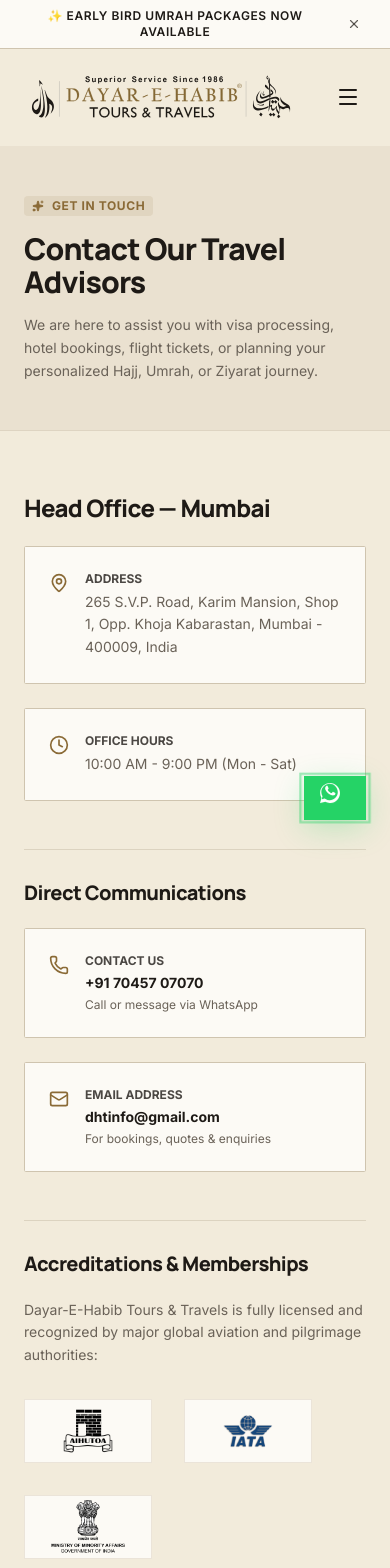
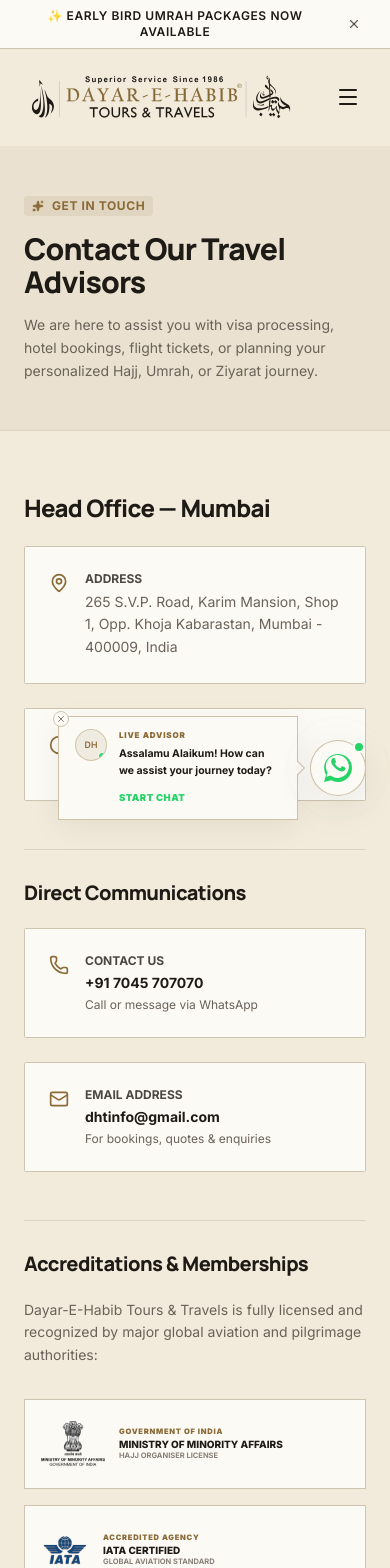
Before and after one commit to shafinmahida/dayar-e-habib-platform-v2, a Next.js app: page /contact in a window 390 px wide. Shown: the top 1568 px of the page. Built offline with nearby package versions, Linux system fonts and the light colour scheme; a web font is replaced by a local one.

Commit message:
feat: restructure accreditation logos, update Hajj itineraries and FAQs from 2024 doc, format phone formats formally, and add WhatsApp bot floating bubble

```diff
--- a/app/contact/page.tsx
+++ b/app/contact/page.tsx
@@ -117,15 +117,56 @@
               <p className="text-sm leading-relaxed text-muted-foreground">
                 Dayar-E-Habib Tours & Travels is fully licensed and recognized by major global aviation and pilgrimage authorities:
               </p>
-              <div className="flex flex-wrap items-center gap-8 pt-2">
-                <div className="relative h-16 w-32 bg-[#FCFAF5] p-2 border border-border/40 hover:border-accent/30 transition-all duration-300">
-                  <Image src="/aihutoa-logo.png" alt="AIHUTOA Member Logo" fill className="object-contain p-1" />
+              <div className="grid gap-4 sm:grid-cols-3 pt-2">
+                {/* Ministry of Minority Affairs (India) */}
+                <div className="flex items-center gap-3.5 bg-card border border-border p-4 hover:border-accent/40 transition-all duration-300">
+                  <div className="relative h-14 w-16 shrink-0">
+                    <Image
+                      src="/minority-affairs-logo.png"
+                      alt="Ministry of Minority Affairs Government of India Logo"
+                      fill
+                      className="object-contain"
+                    />
+                  </div>
+                  <div className="space-y-0.5">
+                    <div className="text-[7.5px] font-black tracking-widest text-accent uppercase leading-none">Government of India</div>
+                    <div className="text-[10px] font-extrabold text-foreground uppercase leading-tight">Ministry of Minority Affairs</div>
+                    <div className="text-[7.5px] font-bold text-muted-foreground/80 uppercase leading-none">Hajj Organiser License</div>
+                  </div>
                 </div>
-                <div className="relative h-16 w-32 bg-[#FCFAF5] p-2 border border-border/40 hover:border-accent/30 transition-all duration-300">
-                  <Image src="/iata-logo.png" alt="IATA Certified Logo" fill className="object-contain p-1" />
+
+                {/* IATA Certified */}
+                <div className="flex items-center gap-3.5 bg-card border border-border p-4 hover:border-accent/40 transition-all duration-300">
+                  <div className="relative h-14 w-12 shrink-0">
+                    <Image
+                      src="/iata-logo.png"
+                      alt="IATA Certified Logo"
+                      fill
+                      className="object-contain"
+                    />
+                  </div>
+                  <div className="space-y-0.5">
+                    <div className="text-[7.5px] font-black tracking-widest text-accent uppercase leading-none">Accredited Agency</div>
+                    <div className="text-[10px] font-extrabold text-foreground uppercase leading-tight">IATA Certified</div>
+                    <div className="text-[7.5px] font-bold text-muted-foreground/80 uppercase leading-none">Global Aviation Standard</div>
+                  </div>
                 </div>
-                <div className="relative h-16 w-32 bg-[#FCFAF5] p-2 border border-border/40 hover:border-accent/30 transition-all duration-300">
-                  <Image src="/minority-affairs-logo.png" alt="Ministry of Minority Affairs Government of India Logo" fill className="object-contain p-1" />
+
+                {/* AIHUTOA Member */}
+                <div className="flex items-center gap-3.5 bg-card border border-border p-4 hover:border-accent/40 transition-all duration-300">
+                  <div className="relative h-14 w-12 shrink-0">
+                    <Image
+                      src="/aihutoa-logo.png"
+                      alt="AIHUTOA Member Logo"
+                      fill
+                      className="object-contain"
+                    />
+                  </div>
+                  <div className="space-y-0.5">
+                    <div className="text-[7.5px] font-black tracking-widest text-accent uppercase leading-none">Registered Association</div>
+                    <div className="text-[10px] font-extrabold text-foreground uppercase leading-tight">AIHUTOA Member</div>
+                    <div className="text-[7.5px] font-bold text-muted-foreground/80 uppercase leading-none">National Pilgrimage Body</div>
+                  </div>
                 </div>
               </div>
             </div>
--- a/components/layout/WhatsAppFloat.tsx
+++ b/components/layout/WhatsAppFloat.tsx
@@ -2,47 +2,104 @@
 
 import { useEffect, useState } from "react";
 import { cn } from "@/lib/utils";
+import { X } from "lucide-react";
 
 export function WhatsAppFloat() {
   const [visible, setVisible] = useState(false);
+  const [showTooltip, setShowTooltip] = useState(false);
 
   useEffect(() => {
-    // Show button after scroll or a short delay
-    const timer = setTimeout(() => {
+    // Show widget after 1.5 seconds
+    const widgetTimer = setTimeout(() => {
       setVisible(true);
-    }, 1000);
-    return () => clearTimeout(timer);
+    }, 1500);
+
+    // Show tooltip message after 3.5 seconds
+    const tooltipTimer = setTimeout(() => {
+      setShowTooltip(true);
+    }, 3500);
+
+    return () => {
+      clearTimeout(widgetTimer);
+      clearTimeout(tooltipTimer);
+    };
   }, []);
 
   const waUrl = "https://wa.me/917045707070?text=Assalamu%20Alaikum%20Dayar-E-Habib,%20I%20would%20like%20to%20inquire%20about%20your%20upcoming%20pilgrimage%20packages.";
 
   return (
+    <div
+      className={cn(
+        "fixed bottom-6 right-6 z-50 flex items-center gap-3 transition-all duration-500",
+        visible ? "opacity-100 translate-y-0 scale-100" : "opacity-0 translate-y-6 scale-95 pointer-events-none"
+      )}
+    >
+      {/* Live Chat Tooltip Message Balloon */}
+      {showTooltip && (
+        <div
+          className={cn(
+            "relative bg-[#FCFAF5] border border-accent/40 px-4 py-3 shadow-[0_8px_30px_rgba(0,0,0,0.06)] flex items-start gap-3 max-w-[240px] sm:max-w-xs animate-in fade-in slide-in-from-right-4 duration-500 rounded-none",
+            "after:absolute after:-right-[6px] after:top-1/2 after:-translate-y-1/2 after:w-2.5 after:h-2.5 after:bg-[#FCFAF5] after:border-r after:border-t after:border-accent/40 after:rotate-45"
+          )}
+        >
+          {/* Close button for tooltip */}
+          <button
+            onClick={() => setShowTooltip(false)}
+            className="absolute -top-1.5 -left-1.5 size-4 bg-[#FCFAF5] hover:bg-accent hover:text-white flex items-center justify-center rounded-full text-muted-foreground transition-colors border border-border"
+            aria-label="Close message"
+          >
+            <X className="size-2.5" />
+          </button>
+
+          {/* Mini Avatar / Live Indicator */}
+          <div className="relative size-8 shrink-0 rounded-full bg-accent/10 border border-accent/30 flex items-center justify-center overflow-hidden">
+            {/* Pulsating live dot */}
+            <span className="absolute bottom-0 right-0 size-2 bg-[#25D366] rounded-full border border-[#FCFAF5] animate-ping" />
+            <span className="absolute bottom-0 right-0 size-2 bg-[#25D366] rounded-full border border-[#FCFAF5]" />
+            <span className="font-serif text-[9px] font-bold text-accent">DH</span>
+          </div>
+
+          <div className="space-y-1 text-left">
+            <p className="text-[8px] font-black uppercase tracking-widest text-accent">Live Advisor</p>
+            <p className="text-[10.5px] font-bold text-foreground leading-relaxed">
+              Assalamu Alaikum! How can we assist your journey today?
+            </p>
             <a
               href={waUrl}
               target="_blank"
               rel="noopener noreferrer"
-      className={cn(
-        "fixed bottom-6 right-6 z-50 flex items-center gap-2.5 bg-[#25D366] text-white px-4 py-3 rounded-none shadow-[0_8px_30px_rgba(37,211,102,0.25)] hover:bg-[#20ba5a] active:scale-95 transition-all duration-500 group select-none focus-visible:outline-none",
-        visible ? "opacity-100 translate-y-0 scale-100" : "opacity-0 translate-y-4 scale-90 pointer-events-none"
+              className="inline-block text-[9.5px] font-black uppercase tracking-wider text-[#25D366] hover:text-[#20ba5a] pt-1"
+            >
+              Start Chat
+            </a>
+          </div>
+        </div>
       )}
+
+      {/* Main Pulse Action Floating Button */}
+      <a
+        href={waUrl}
+        target="_blank"
+        rel="noopener noreferrer"
+        className="relative flex size-14 items-center justify-center rounded-full bg-[#FCFAF5] border border-accent/40 shadow-[0_12px_40px_rgba(0,0,0,0.08)] hover:scale-105 active:scale-95 transition-all duration-300 group"
+        aria-label="Contact us on WhatsApp"
       >
-      {/* CSS Pulse Ring */}
-      <span className="absolute inset-0 rounded-none border-2 border-[#25D366] animate-[ping_2s_infinite] opacity-50 z-0 pointer-events-none" />
+        {/* Pulsating Ring */}
+        <span className="absolute inset-0 rounded-full border border-[#25D366]/40 animate-[ping_2.5s_infinite] opacity-60 pointer-events-none" />
 
-      {/* Custom WhatsApp Icon SVG */}
+        {/* Live Notification green dot */}
+        <span className="absolute top-0 right-0 size-3 bg-[#25D366] rounded-full border-2 border-[#FCFAF5]" />
+
+        {/* Custom Green WhatsApp Icon inside the brand container */}
         <svg
           viewBox="0 0 24 24"
-        fill="currentColor"
-        className="size-5 shrink-0 relative z-10 animate-bounce"
-        style={{ animationDuration: "3s" }}
+          fill="#25D366"
+          className="size-7 shrink-0 transition-transform duration-300 group-hover:scale-105"
           aria-hidden="true"
         >
           <path d="M.057 24l1.687-6.163c-1.041-1.804-1.588-3.849-1.587-5.946C.06 5.348 5.397.01 12.008.01c3.202.001 6.212 1.246 8.477 3.514 2.266 2.268 3.507 5.28 3.505 8.484-.004 6.657-5.34 11.997-11.953 11.997-2.005-.001-3.973-.502-5.739-1.456L0 24zm6.59-4.846c1.6.95 3.188 1.449 4.825 1.451 5.436 0 9.859-4.42 9.863-9.864.002-2.637-1.023-5.116-2.887-6.981C16.578 1.895 14.103.872 11.474.872c-5.441 0-9.865 4.422-9.868 9.866-.001 1.802.489 3.562 1.418 5.116l-.995 3.637 3.733-.979zm11.233-7.558c-.305-.153-1.805-.89-2.083-.99-.278-.102-.48-.153-.682.153-.201.304-.778 1.012-.953 1.214-.176.203-.351.229-.656.077-.305-.152-1.288-.475-2.454-1.516-.908-.81-1.52-1.81-1.698-2.115-.178-.305-.019-.47.133-.621.137-.137.305-.355.457-.532.152-.178.203-.305.305-.51.101-.203.05-.381-.025-.533-.076-.152-.682-1.644-.934-2.253-.245-.595-.494-.514-.682-.524-.175-.01-.376-.011-.577-.011-.202 0-.531.076-.809.381-.278.305-1.062 1.039-1.062 2.535 0 1.497 1.088 2.943 1.24 3.146.152.203 2.142 3.272 5.19 4.588.724.313 1.29.5 1.73.64.729.23 1.391.198 1.916.12.584-.087 1.805-.738 2.058-1.453.253-.715.253-1.327.177-1.453-.076-.127-.278-.203-.583-.356z" />
         </svg>
-
-      <span className="relative z-10 text-[9px] font-black uppercase tracking-[0.25em] max-w-0 overflow-hidden group-hover:max-w-xs transition-all duration-700 ease-in-out whitespace-nowrap">
-        Quick Inquiry
-      </span>
       </a>
+    </div>
   );
 }
--- a/components/sections/home/hero.tsx
+++ b/components/sections/home/hero.tsx
@@ -64,31 +64,62 @@
               </Link>
             </div>
 
-            {/* Accreditations & Memberships Logos */}
-            <div className="pt-8 border-t border-border/40 w-full flex flex-wrap items-center gap-8 opacity-90 select-none">
-              <div className="relative h-11 w-20">
+            {/* Accreditations & Memberships */}
+            <div className="pt-8 border-t border-border/40 w-full space-y-3">
+              <h4 className="text-[9px] font-black tracking-widest text-muted-foreground/60 uppercase select-none">
+                Accreditations & Memberships
+              </h4>
+              <div className="flex flex-wrap items-stretch gap-3 select-none">
+                {/* Ministry of Minority Affairs (India) */}
+                <div className="flex items-center gap-3 bg-card/15 border border-border/25 px-4 py-2.5 transition-all duration-300 hover:border-accent/35">
+                  <div className="relative h-12 w-14 shrink-0">
                     <Image
-                  src="/aihutoa-logo.png"
-                  alt="AIHUTOA Member"
+                      src="/minority-affairs-logo.png"
+                      alt="Ministry of Minority Affairs Logo"
                       fill
                       className="object-contain filter grayscale contrast-125 brightness-95 hover:grayscale-0 transition-all duration-300"
                     />
                   </div>
-              <div className="relative h-10 w-22">
+                  <div className="space-y-0.5">
+                    <div className="text-[7.5px] font-black tracking-widest text-accent uppercase leading-none">Government of India</div>
+                    <div className="text-[10px] font-extrabold text-foreground uppercase leading-tight">Ministry of Minority Affairs</div>
+                    <div className="text-[7.5px] font-bold text-muted-foreground/80 uppercase leading-none">Hajj Organiser License</div>
+                  </div>
+                </div>
+
+                {/* IATA Certified */}
+                <div className="flex items-center gap-3 bg-card/15 border border-border/25 px-4 py-2.5 transition-all duration-300 hover:border-accent/35">
+                  <div className="relative h-12 w-12 shrink-0">
                     <Image
                       src="/iata-logo.png"
-                  alt="IATA Certified"
+                      alt="IATA Certified Logo"
                       fill
                       className="object-contain filter grayscale hover:grayscale-0 transition-all duration-300"
                     />
                   </div>
-              <div className="relative h-12 w-28">
+                  <div className="space-y-0.5">
+                    <div className="text-[7.5px] font-black tracking-widest text-accent uppercase leading-none">Accredited Agency</div>
+                    <div className="text-[10px] font-extrabold text-foreground uppercase leading-tight">IATA Certified</div>
+                    <div className="text-[7.5px] font-bold text-muted-foreground/80 uppercase leading-none">Global Aviation Standard</div>
+                  </div>
+                </div>
+
+                {/* AIHUTOA Member */}
+                <div className="flex items-center gap-3 bg-card/15 border border-border/25 px-4 py-2.5 transition-all duration-300 hover:border-accent/35">
+                  <div className="relative h-12 w-12 shrink-0">
                     <Image
-                  src="/minority-affairs-logo.png"
-                  alt="Ministry of Minority Affairs"
+                      src="/aihutoa-logo.png"
+                      alt="AIHUTOA Member Logo"
                       fill
                       className="object-contain filter grayscale contrast-125 brightness-95 hover:grayscale-0 transition-all duration-300"
                     />
+                  </div>
+                  <div className="space-y-0.5">
+                    <div className="text-[7.5px] font-black tracking-widest text-accent uppercase leading-none">Registered Association</div>
+                    <div className="text-[10px] font-extrabold text-foreground uppercase leading-tight">AIHUTOA Member</div>
+                    <div className="text-[7.5px] font-bold text-muted-foreground/80 uppercase leading-none">National Pilgrimage Body</div>
+                  </div>
+                </div>
               </div>
             </div>
           </div>
--- a/constants/contact.ts
+++ b/constants/contact.ts
@@ -5,14 +5,14 @@
 }
 
 export const CONTACT_DATA = {
-  primaryPhone: "+91 70457 07070",
+  primaryPhone: "+91 7045 707070",
   primaryEmail: "dhtinfo@gmail.com",
   offices: [
     {
       slug: "mumbai-hq",
       name: "Head Office — Mumbai",
       address: "265 S.V.P. Road, Karim Mansion, Shop 1, Opp. Khoja Kabarastan, Mumbai - 400009, India",
-      phone: "+91 70457 07070",
+      phone: "+91 7045 707070",
       email: "dhtinfo@gmail.com",
       mapLink: null,
       workingHours: "10:00 AM - 9:00 PM (Mon - Sat)",
@@ -23,7 +23,7 @@
   specialists: {
     brand: {
       name: "Dayar-E-Habib",
-      phone: "+91 70457 07070",
+      phone: "+91 7045 707070",
       role: "General & WhatsApp Coordinator",
     },
     hajj: {
```
Also changed, not shown: app/tours/[slug]/page.tsx (+8 -3 lines), constants/packages.ts (+17 -15 lines). Lines whose indentation alone changed are shown as unchanged.
